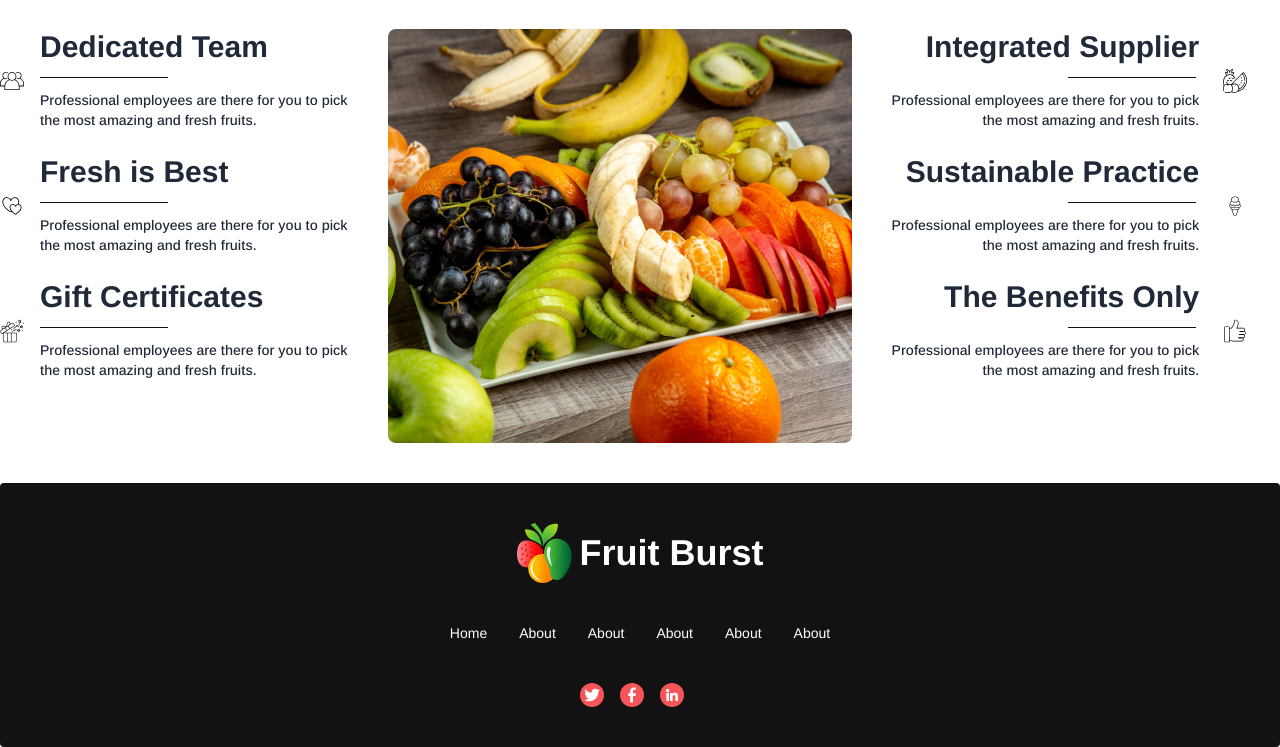
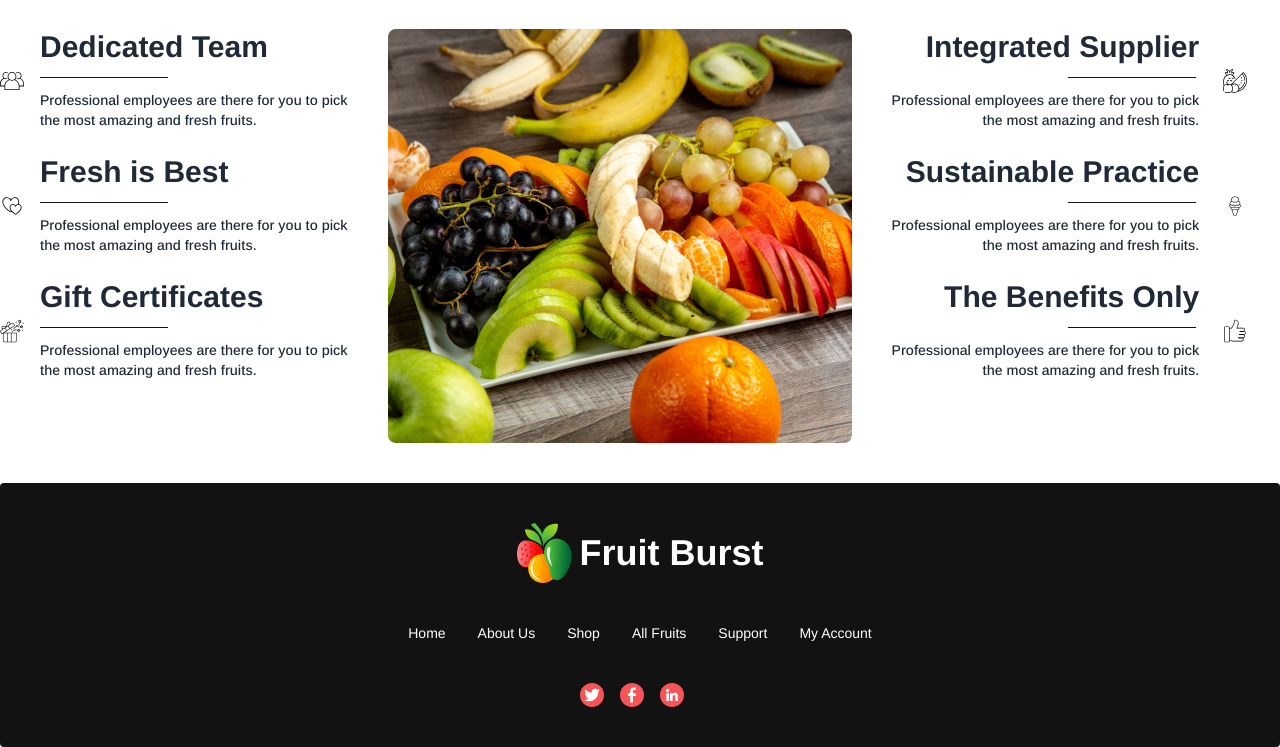
Before and after one commit to Somrat-Masud/Assignment-3-B8A3-Fruit-Brust, a plain HTML site: page index.html in a window 1280 px wide. Shown: the part 2812-3559 px from the top of the page. Drawn offline with nearby package versions, Linux system fonts and the light colour scheme.

Commit message:
first commit

```diff
--- a/index.html
+++ b/index.html
@@ -387,7 +387,8 @@
 
                 <!-- Meet the team section -->
     <section class=" container items-center justify-center mx-auto">
-        <div class="hero min-h-screen mt-10" style="background-image: url(..//images/team.png)">
+        <!-- background-image: url("./ diye apner file e select korben") -->
+        <div class="hero min-h-screen mt-10" style="background-image: url('./images/team.png')">
             <div class="hero-overlay bg-opacity-60"></div>
             <div class="hero-content text-center text-neutral-content">
             <div class="">
@@ -562,11 +563,11 @@
         <div class="grid grid-flow-col gap-4">
             <ul class="flex text-white gap-8 " >
                 <li>Home</li>
-                <li>About</li>
-                <li>About</li>
-                <li>About</li>
-                <li>About</li>
-                <li>About</li>
+                <li>About Us</li>
+                <li>Shop</li>
+                <li>All Fruits</li>
+                <li>Support</li>
+                <li>My Account</li>
             </ul>
         </div>
         <div>
```
